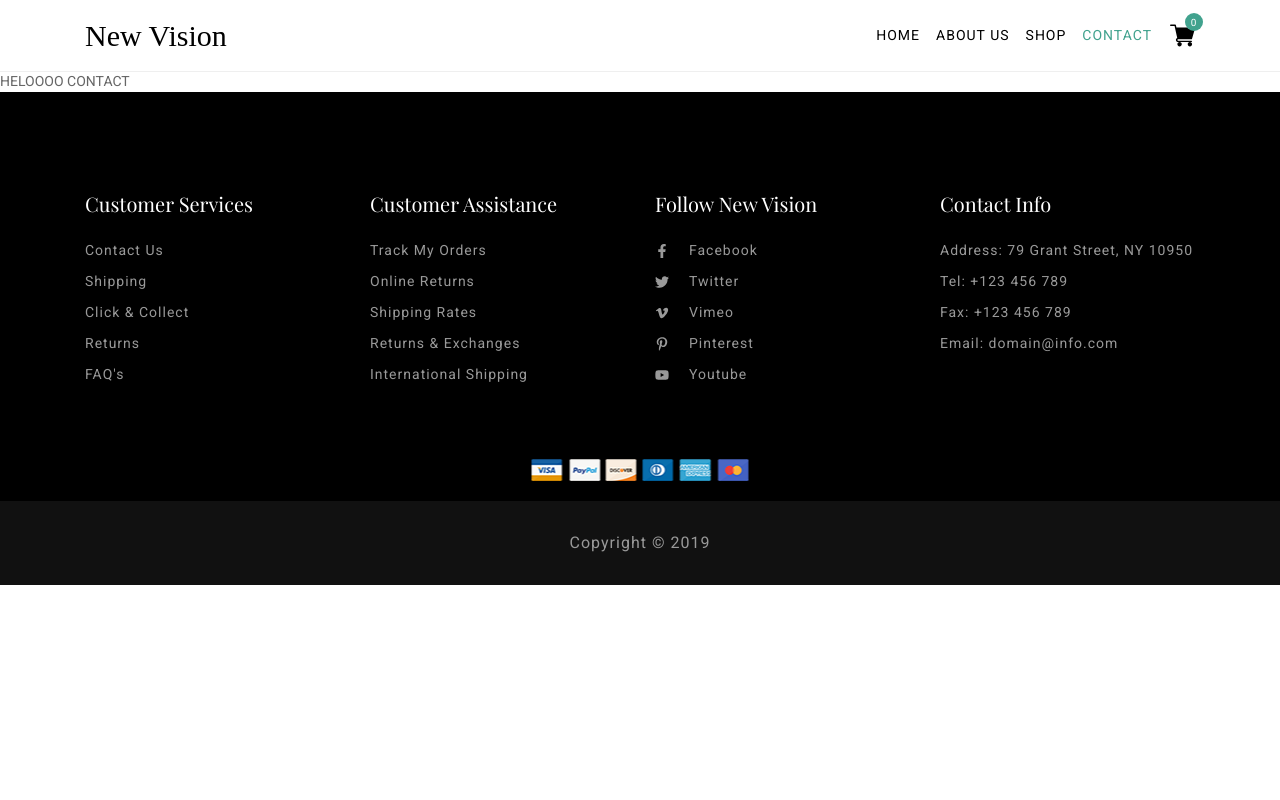
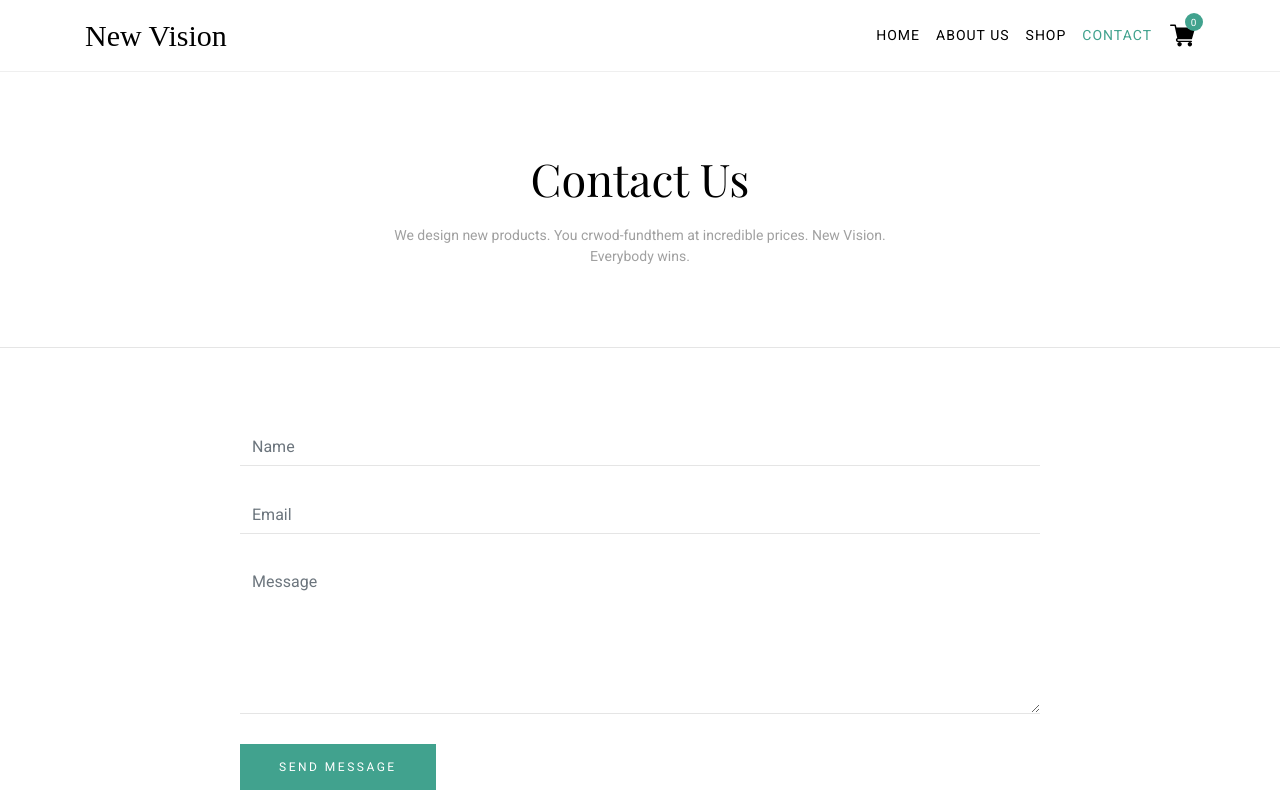
Before and after one commit to samir-mujanovic/clothing-shop, a React (Create React App) app: page /contact in a window 1280 px wide. Shown: the top 800 px of the page. Built offline with nearby package versions, Linux system fonts and the light colour scheme; a web font is replaced by a local one.

Commit message:
added contact page

```diff
--- a/src/App.js
+++ b/src/App.js
@@ -7,7 +7,7 @@ import FooterSection from "./components/Footer/FooterSection";
 import Homepage from "./pages/homepage/homepage";
 import AboutUs from "./pages/about/about";
 import Shop from "./pages/shop/shop";
-import Contact from "./pages/contact";
+import Contact from "./pages/contact/contact";
 import Checkout from "./pages/checkout/checkout";
 
 import "./App.styles.scss";
--- a/src/components/HeadingTitle/HeadingTitle.styles.scss
+++ b/src/components/HeadingTitle/HeadingTitle.styles.scss
@@ -1,5 +1,5 @@
 .heading-title {
-  padding-bottom: 50px;
+  padding: 0 15px 50px;
   h2 {
     font-family: "Playfair Display", serif;
     color: #000;
--- a/src/pages/contact.js
+++ /dev/null
@@ -1,7 +0,0 @@
-import React from "react";
-
-const ContactPage = () => {
-  return <div>HELOOOO CONTACT</div>;
-};
-
-export default ContactPage;
--- /dev/null
+++ b/src/pages/contact/contact.js
@@ -0,0 +1,50 @@
+import React from "react";
+
+import HeadingTitle from "../../components/HeadingTitle/HeadingTitle";
+import CustomButton from "../../components/CustomButton/CustomButton";
+
+import "./contact.styles.scss";
+
+const ContactPage = () => {
+  return (
+    <div className="contact-page">
+      <HeadingTitle
+        title="Contact Us"
+        subtitle="We design new products. You crwod-fundthem at incredible prices.
+        New Vision. Everybody wins."
+      />
+      <div className="container">
+        <div className="row">
+          <div className="col-12 col-md-12">
+            <form className="contact-form">
+              <div className="form-group">
+                <input
+                  type="text"
+                  className="form-control"
+                  placeholder="Name"
+                />
+              </div>
+              <div className="form-group">
+                <input
+                  type="email"
+                  className="form-control"
+                  placeholder="Email"
+                />
+              </div>
+              <div className="form-group">
+                <textarea
+                  className="form-control"
+                  placeholder="Message"
+                  rows="3"
+                ></textarea>
+              </div>
+              <CustomButton title="Send Message" />
+            </form>
+          </div>
+        </div>
+      </div>
+    </div>
+  );
+};
+
+export default ContactPage;
--- /dev/null
+++ b/src/pages/contact/contact.styles.scss
@@ -0,0 +1,37 @@
+.contact-page {
+  padding: 80px 0;
+  .heading-title {
+    border-bottom: 1px solid #e5e5e5;
+    padding-bottom: 80px;
+  }
+  .contact-form {
+    margin-top: 80px;
+    max-width: 800px;
+    margin: 80px auto 0;
+    .form-group {
+      margin: 30px 0;
+      &:first-child {
+        margin-top: 0;
+      }
+      input,
+      textarea {
+        border: none;
+        border-bottom: 1px solid #e5e5e5;
+        border-radius: 0;
+        &:focus {
+          box-shadow: none;
+          border-bottom: 1px solid #41a28e;
+        }
+      }
+      textarea {
+        height: 150px;
+      }
+    }
+    button {
+      &:hover {
+        background-color: #000;
+        color: #fff;
+      }
+    }
+  }
+}
```
